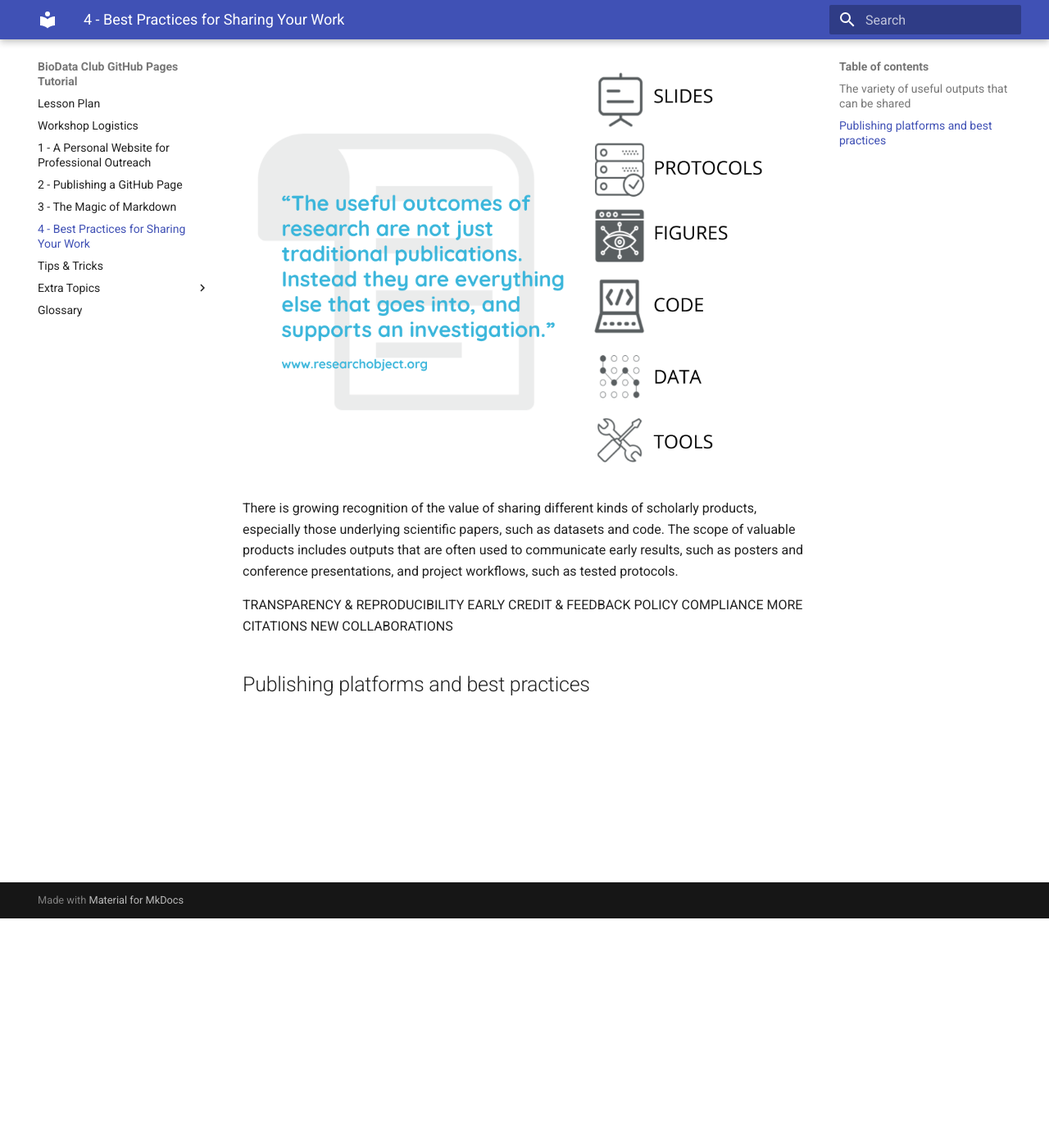
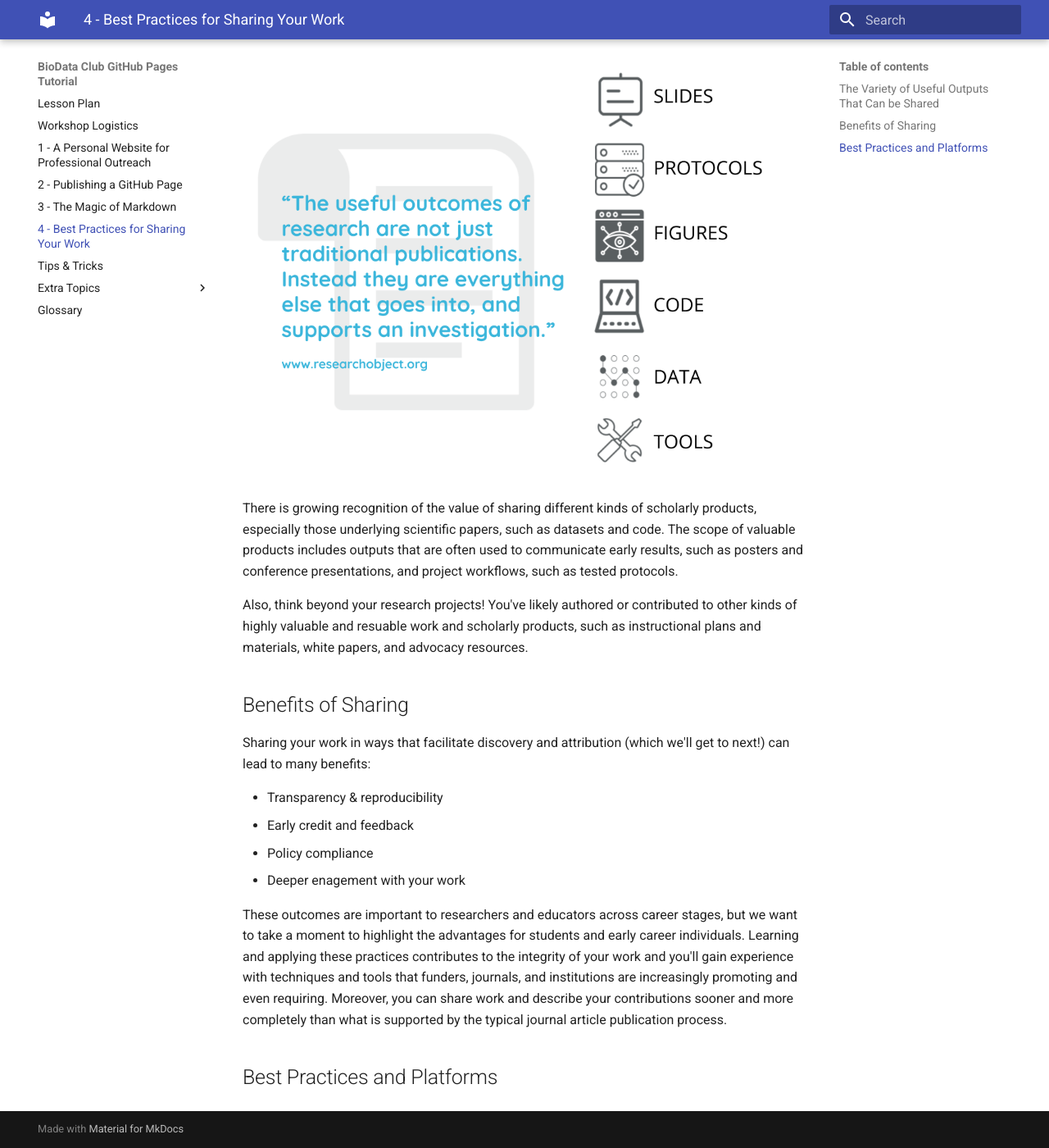
Before and after one commit to BioData-Club/ghpages-rtd, an MkDocs documentation site: the page built from docs/lessons/4.md, in a window 1280 px wide and 1400 px high, scrolled down 280 px. Shown: the whole window at 82% size. Built offline with MkDocs 1.6.1 and Material for MkDocs 9.7.7, drawn with Linux system fonts in a browser that asks for light colours; old or Windows-style settings are respelled for this version of MkDocs.

Commit message:
Update 4.md

```diff
--- a/docs/lessons/4.md
+++ b/docs/lessons/4.md
@@ -1,15 +1,18 @@
 # Best Practices for Sharing Your Work
 A variety of academic and research products have value and can be shared.  In this lesson we'll identify some of these products, discuss tools and best practices for sharing them, and then create a new page in your website for doing so.
-## The variety of useful outputs that can be shared
+## The Variety of Useful Outputs That Can be Shared
 ![outputs](../images/outputs.png)
 
 There is growing recognition of the value of sharing different kinds of scholarly products, especially those underlying scientific papers, such as datasets and code.  The scope of valuable products includes outputs that are often used to communicate early results, such as posters and conference presentations, and project workflows, such as tested protocols.
 
+Also, think beyond your research projects!  You've likely authored or contributed to other kinds of highly valuable and resuable work and scholarly products, such as instructional plans and materials, white papers, and advocacy resources.
+## Benefits of Sharing
+Sharing your work in ways that facilitate discovery and attribution (which we'll get to next!) can lead to many benefits:
 
+- Transparency & reproducibility
+- Early credit and feedback
+- Policy compliance
+- Deeper enagement with your work
 
-TRANSPARENCY & REPRODUCIBILITY
-EARLY CREDIT & FEEDBACK
-POLICY COMPLIANCE
-MORE CITATIONS
-NEW COLLABORATIONS
-## Publishing platforms and best practices
+These outcomes are important to researchers and educators across career stages, but we want to take a moment to highlight the advantages for students and early career individuals.  Learning and applying these practices contributes to the integrity of your work and you'll gain experience with techniques and tools that funders, journals, and institutions are increasingly promoting and even requiring.  Moreover, you can share work and describe your contributions sooner and more completely than what is supported by the typical journal article publication process.
+## Best Practices and Platforms
```
